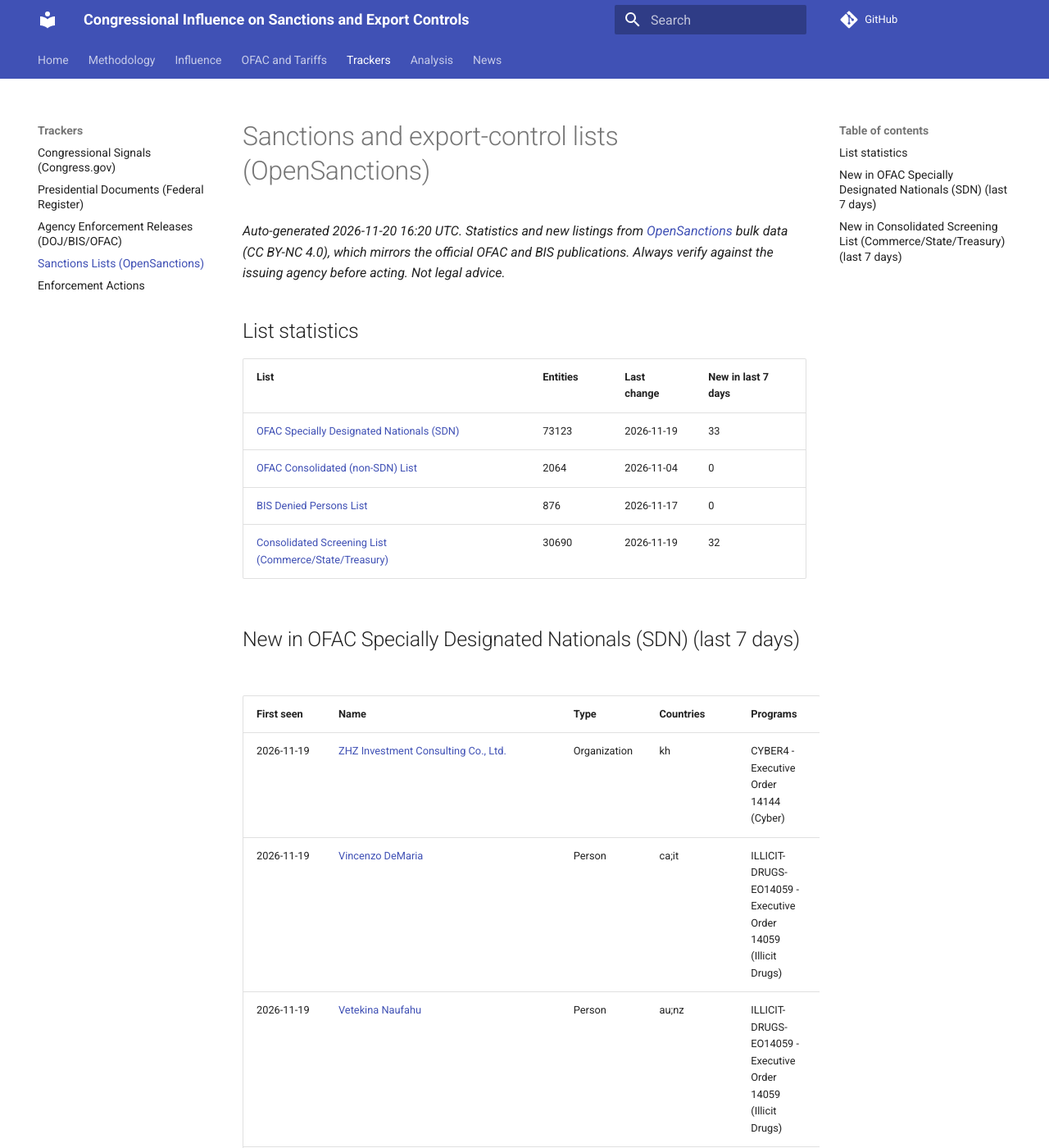
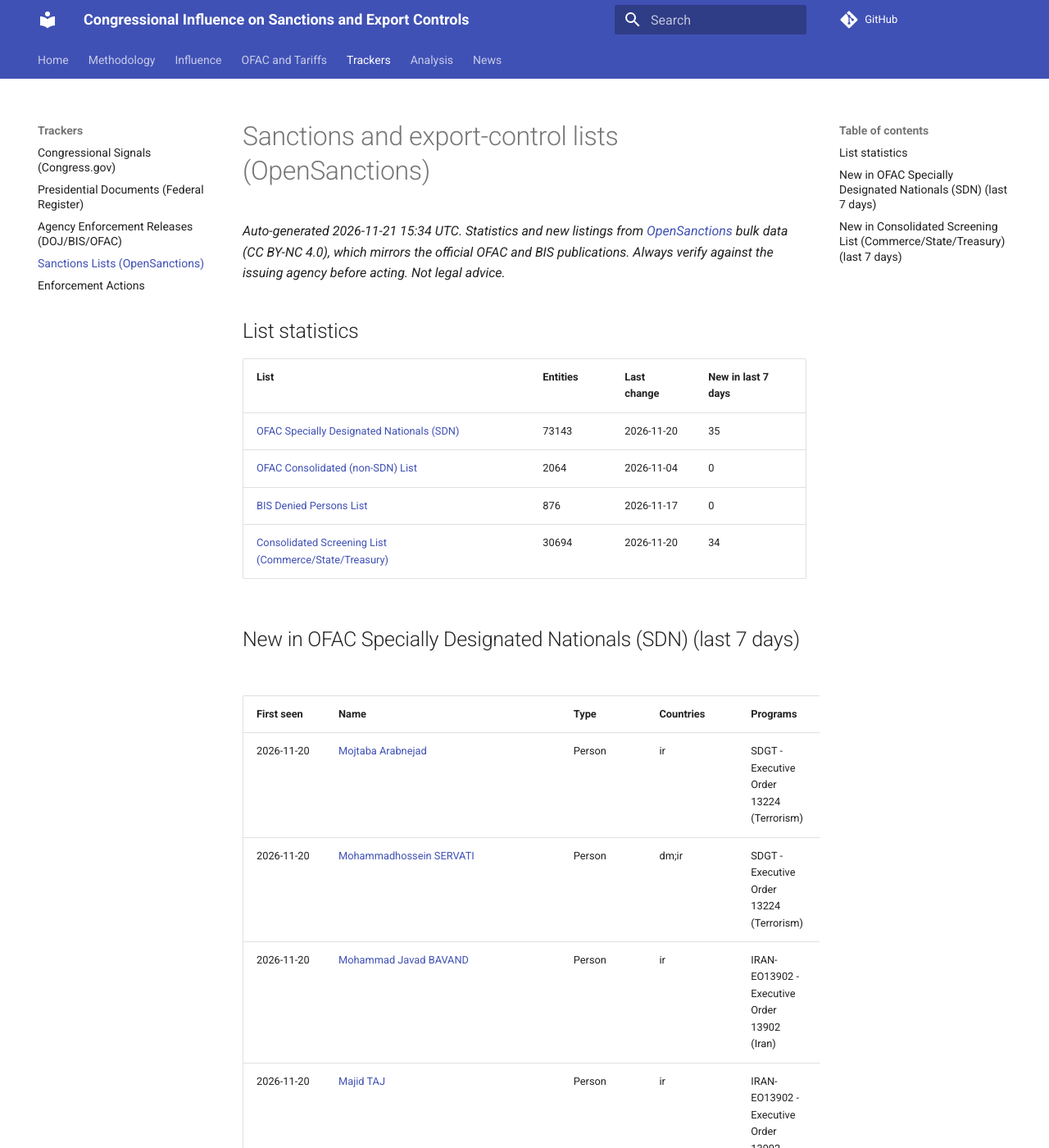
Before and after one commit to felipelago17/Congressional-Influence-Sanctions-Export-Controls, an MkDocs documentation site: the page built from docs/trackers/sanctions-data.md, in a window 1280 px wide and 1400 px high. Shown: the whole window at 82% size. Built offline with MkDocs 1.6.1 and Material for MkDocs 9.7.7, drawn with Linux system fonts in a browser that asks for light colours; comment, search, counter and statistics services are not loaded; some of the changed text lies outside the part shown.

Commit message:
data: sanctions lists 2026-11-21

```diff
--- a/docs/trackers/sanctions-data.md
+++ b/docs/trackers/sanctions-data.md
@@ -1,20 +1,24 @@
 # Sanctions and export-control lists (OpenSanctions)
 
-*Auto-generated 2026-11-20 16:20 UTC. Statistics and new listings from [OpenSanctions](https://www.opensanctions.org/) bulk data (CC BY-NC 4.0), which mirrors the official OFAC and BIS publications. Always verify against the issuing agency before acting. Not legal advice.*
+*Auto-generated 2026-11-21 15:34 UTC. Statistics and new listings from [OpenSanctions](https://www.opensanctions.org/) bulk data (CC BY-NC 4.0), which mirrors the official OFAC and BIS publications. Always verify against the issuing agency before acting. Not legal advice.*
 
 ## List statistics
 
 | List | Entities | Last change | New in last 7 days |
 |---|---|---|---|
-| [OFAC Specially Designated Nationals (SDN)](https://www.opensanctions.org/datasets/us_ofac_sdn/) | 73123 | 2026-11-19 | 33 |
+| [OFAC Specially Designated Nationals (SDN)](https://www.opensanctions.org/datasets/us_ofac_sdn/) | 73143 | 2026-11-20 | 35 |
 | [OFAC Consolidated (non-SDN) List](https://www.opensanctions.org/datasets/us_ofac_cons/) | 2064 | 2026-11-04 | 0 |
 | [BIS Denied Persons List](https://www.opensanctions.org/datasets/us_bis_denied/) | 876 | 2026-11-17 | 0 |
-| [Consolidated Screening List (Commerce/State/Treasury)](https://www.opensanctions.org/datasets/us_trade_csl/) | 30690 | 2026-11-19 | 32 |
+| [Consolidated Screening List (Commerce/State/Treasury)](https://www.opensanctions.org/datasets/us_trade_csl/) | 30694 | 2026-11-20 | 34 |
 
 ## New in OFAC Specially Designated Nationals (SDN) (last 7 days)
 
 | First seen | Name | Type | Countries | Programs |
 |---|---|---|---|---|
+| 2026-11-20 | [Mojtaba Arabnejad](https://www.opensanctions.org/entities/ofac-59250/) | Person | ir | SDGT - Executive Order 13224 (Terrorism) |
+| 2026-11-20 | [Mohammadhossein SERVATI](https://www.opensanctions.org/entities/ofac-59253/) | Person | dm;ir | SDGT - Executive Order 13224 (Terrorism) |
+| 2026-11-20 | [Mohammad Javad BAVAND](https://www.opensanctions.org/entities/ofac-59251/) | Person | ir | IRAN-EO13902 - Executive Order 13902 (Iran) |
+| 2026-11-20 | [Majid TAJ](https://www.opensanctions.org/entities/ofac-59252/) | Person | ir | IRAN-EO13902 - Executive Order 13902 (Iran) |
 | 2026-11-19 | [ZHZ Investment Consulting Co., Ltd.](https://www.opensanctions.org/entities/ofac-58872/) | Organization | kh | CYBER4 - Executive Order 14144 (Cyber) |
 | 2026-11-19 | [Vincenzo DeMaria](https://www.opensanctions.org/entities/ofac-58796/) | Person | ca;it | ILLICIT-DRUGS-EO14059 - Executive Order 14059 (Illicit Drugs) |
 | 2026-11-19 | [Vetekina Naufahu](https://www.opensanctions.org/entities/ofac-58809/) | Person | au;nz | ILLICIT-DRUGS-EO14059 - Executive Order 14059 (Illicit Drugs) |
@@ -46,13 +50,15 @@
 | 2026-11-18 | [Hassan Khechen](https://www.opensanctions.org/entities/ofac-59173/) | Person | lb | SDGT - Executive Order 13224 (Terrorism) |
 | 2026-11-18 | [Gold Global Company](https://www.opensanctions.org/entities/ofac-59175/) | Organization | lb | SDGT - Executive Order 13224 (Terrorism) |
 | 2026-11-18 | [Afif Abdel Rida Chouman](https://www.opensanctions.org/entities/ofac-59189/) | Person | lb | SDGT - Executive Order 13224 (Terrorism) |
-| 2026-11-13 | [Los Mendoza Drug Trafficking Organization](https://www.opensanctions.org/entities/ofac-59031/) | Organization | bz;gt;hn | ILLICIT-DRUGS-EO14059 - Executive Order 14059 (Illicit Drugs) - Executive Order 13224 (Terrorism) |
-| 2026-11-13 | [Los Lorenzanas](https://www.opensanctions.org/entities/NK-F7u642SKvvk5SmwHdHe8Ky/) | Organization | gt | FTO - INA - Executive Order 13224 (Terrorism) |
 
 ## New in Consolidated Screening List (Commerce/State/Treasury) (last 7 days)
 
 | First seen | Name | Type | Countries | Programs |
 |---|---|---|---|---|
+| 2026-11-20 | [TAJ, Majid](https://www.opensanctions.org/entities/ofac-59252/) | Person |  |  |
+| 2026-11-20 | [SERVATI, Mohammadhossein](https://www.opensanctions.org/entities/ofac-59253/) | Person |  |  |
+| 2026-11-20 | [BAVAND, Mohammad Javad](https://www.opensanctions.org/entities/ofac-59251/) | Person |  |  |
+| 2026-11-20 | [ARABNEJAD, Mojtaba](https://www.opensanctions.org/entities/ofac-59250/) | Person |  |  |
 | 2026-11-19 | [ZHZ INVESTMENT CONSULTING CO., LTD.](https://www.opensanctions.org/entities/ofac-58872/) | Organization |  |  |
 | 2026-11-19 | [ZHAO, Hui](https://www.opensanctions.org/entities/ofac-58870/) | Person |  |  |
 | 2026-11-19 | [WAH, Saw Shwe](https://www.opensanctions.org/entities/ofac-58850/) | Person |  |  |
```
Also changed, not shown: other parts of docs/trackers/sanctions-data.md (+0 -2 lines), 1 other file.
